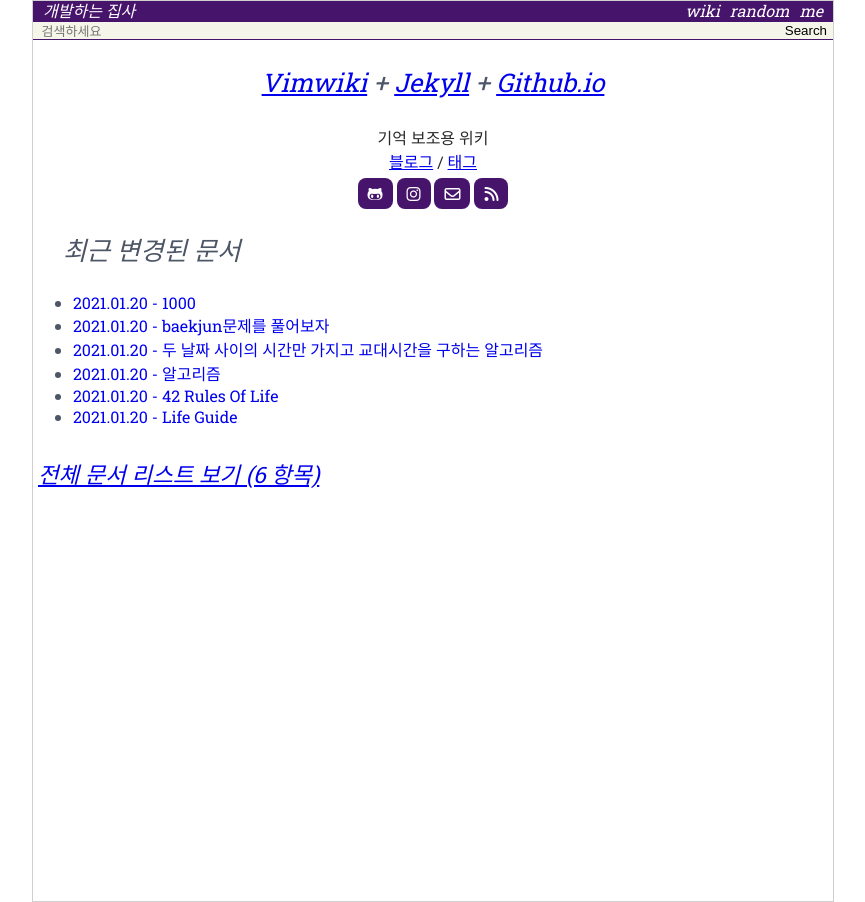
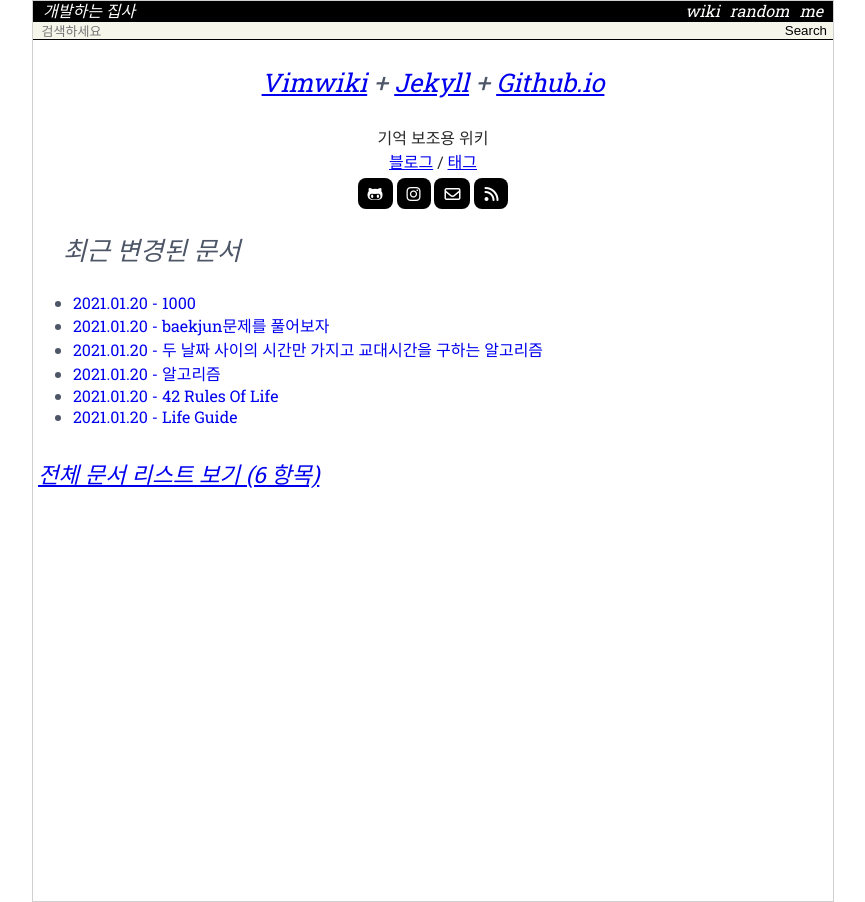
Before and after one commit to Achelous1/achelous1.github.io, a Jekyll site: the page built from index.html, in a window 1280 px wide. Shown: the whole page, without its empty margins (207-1072 px from the left). Built offline with Jekyll 4.4.1, drawn with Linux system fonts in a browser that asks for light colours; nearby versions of some CDN libraries; some web fonts are replaced.

Commit message:
ENHANCE Font style

```diff
--- a/css/main.scss
+++ b/css/main.scss
@@ -2,7 +2,7 @@
 ---
 @charset "utf-8";
 
-$base-font-family  : Arial;
+$base-font-family  : 'D2Coding';
 $default-font-size : 0.9rem;
 $default-font-color : #000;
 $second-font-color : #503e2b;
@@ -12,7 +12,7 @@
 $base-line-height  : 1.5;
 
 $coding-font: Consolas, "Courier New", Courier;
-$theme-color: #47146C;
+$theme-color: #000000;
 
 // Import from 'sass_dir' (default: _sass)
 @import
```
